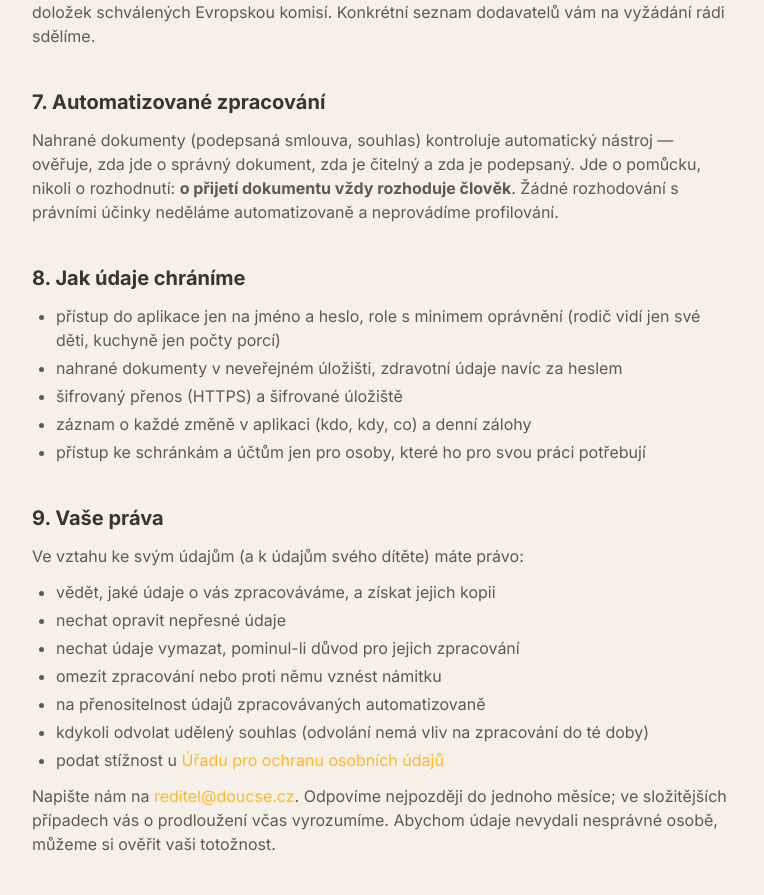
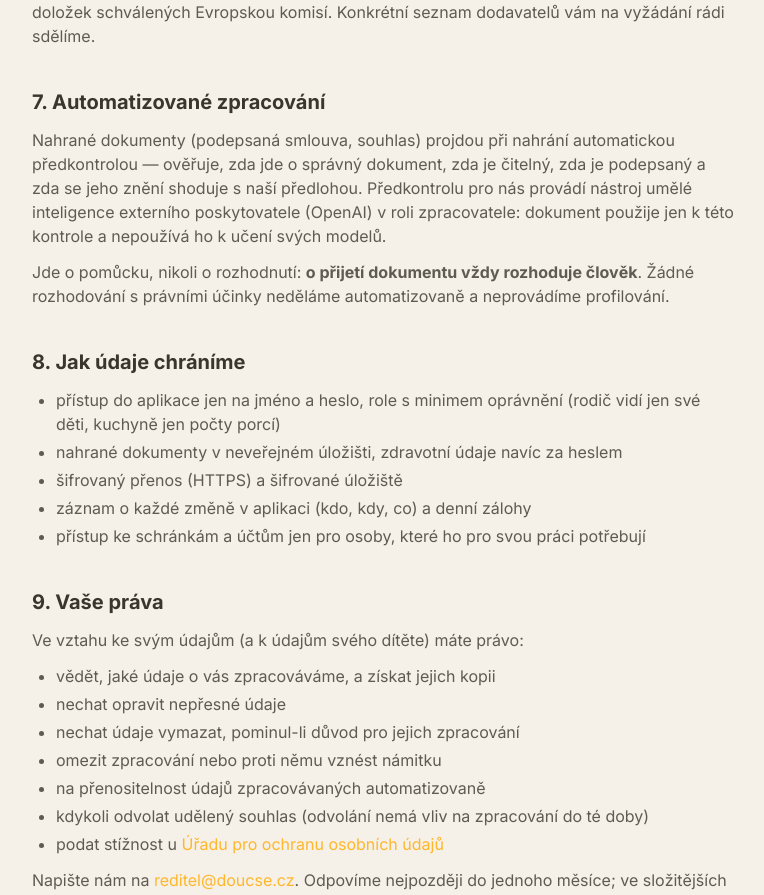
Before and after one commit to doucsematiku/klubdetifort, a Next.js app: page /ochrana-osobnich-udaju in a window 1280 px wide. Shown: the part 3085-3980 px from the top of the page, without its empty margins (256-1020 px from the left). Built offline with nearby package versions, Linux system fonts and the light colour scheme.

Commit message:
Zasady: predkontrola dokumentu externi AI sluzbou pojmenovana, vcetne kontroly shody s predlohou

```diff
--- a/src/app/ochrana-osobnich-udaju/page.tsx
+++ b/src/app/ochrana-osobnich-udaju/page.tsx
@@ -293,9 +293,16 @@ export default function GDPRPage() {
 
           <Section num={7} title="Automatizované zpracování">
             <p>
-              Nahrané dokumenty (podepsaná smlouva, souhlas) kontroluje
-              automatický nástroj — ověřuje, zda jde o správný dokument, zda je
-              čitelný a zda je podepsaný. Jde o pomůcku, nikoli o rozhodnutí:{" "}
+              Nahrané dokumenty (podepsaná smlouva, souhlas) projdou při
+              nahrání automatickou předkontrolou — ověřuje, zda jde o správný
+              dokument, zda je čitelný, zda je podepsaný a zda se jeho znění
+              shoduje s naší předlohou. Předkontrolu pro nás provádí nástroj
+              umělé inteligence externího poskytovatele (OpenAI) v roli
+              zpracovatele: dokument použije jen k této kontrole a nepoužívá
+              ho k učení svých modelů.
+            </p>
+            <p>
+              Jde o pomůcku, nikoli o rozhodnutí:{" "}
               <strong>o přijetí dokumentu vždy rozhoduje člověk</strong>. Žádné
               rozhodování s právními účinky neděláme automatizovaně a neprovádíme
               profilování.
```
